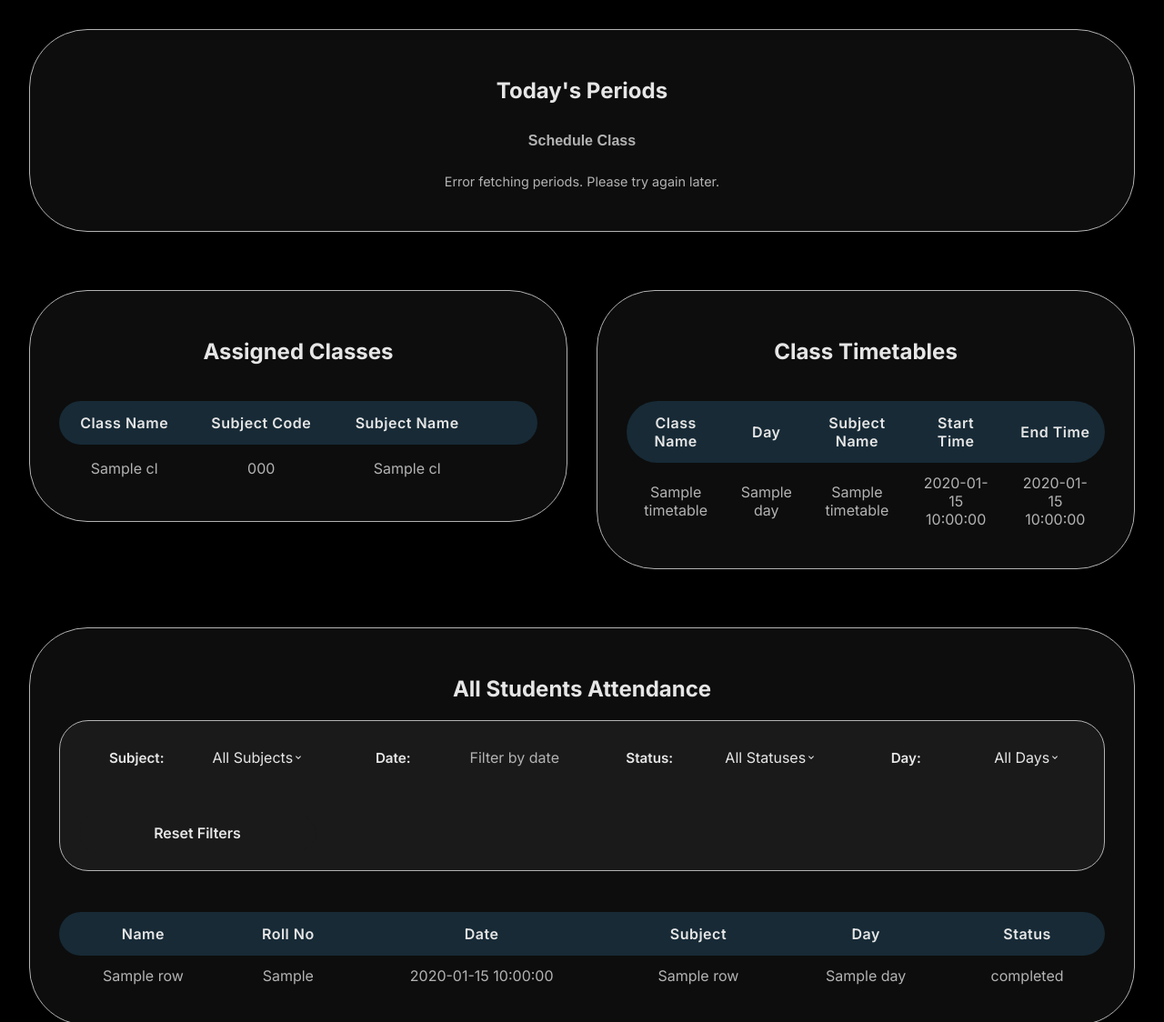
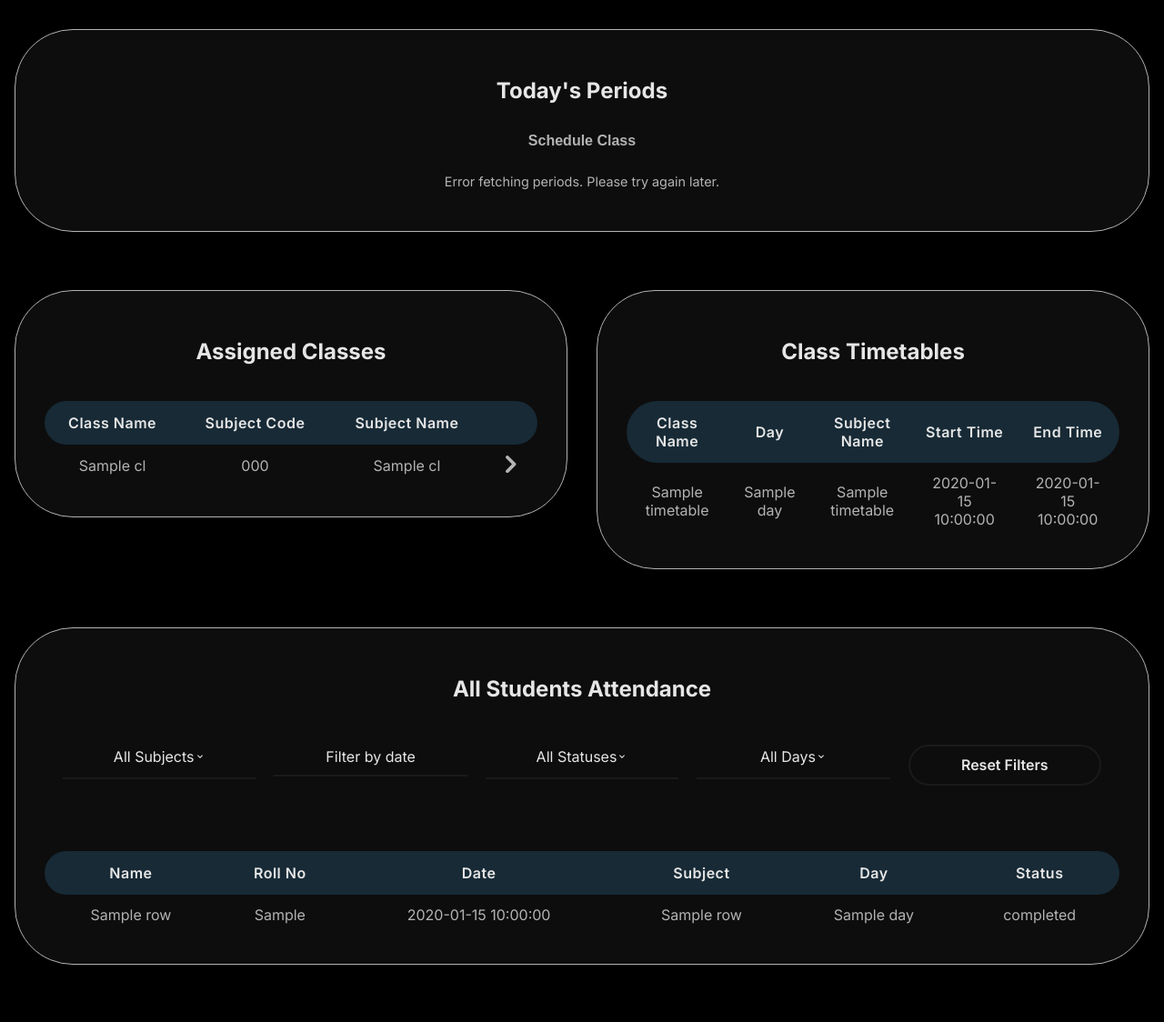
Before and after one commit to parampandher004/attendance-system, a Flask app: template web/templates/teacher_dashboard.html in a window 1280 px wide. Shown: the part 171-1295 px from the top of the page at 91% size. Run offline with Flask 3, Linux system fonts and the light colour scheme; the visitor is signed in with stand-in values (Sample User, id 1); the template is opened without the code that fills it: most values are stand-ins (such as "Sample title", 1, 10 or a date in 2020); a database or web service that is not in the repository returns one stand-in record (values such as "Sample title"); data that the repository does not hold is empty; some libraries are stand-ins or nearby versions.

Commit message:
Fixed some Bugs.

```diff
--- a/web/static/style.css
+++ b/web/static/style.css
@@ -85,18 +85,21 @@
   border: 1px solid var(--text-muted);
 }
 .dashboard-container {
-  width: 100vw;
+  width: 100%;
   height: 100vh;
   background-color: var(--bg-dark);
-  overflow: auto;
-  display: grid;
-  grid-template-rows: auto 1fr;
-  grid-template-areas: "header" "main";
+  overflow-y: auto;
   position: relative;
+  max-width: 100%;
+  padding: 0;
+  margin: 0;
+  box-sizing: border-box;
 }
 
 .main {
   grid-area: main;
+  max-width: 100%;
+  box-sizing: border-box;
 }
 
 .bottom-navbar {
@@ -121,8 +124,10 @@
   flex-wrap: wrap;
   justify-content: center;
   gap: 2rem;
-  padding: 2rem;
+  padding: 2rem 1rem;
   align-items: start;
+  box-sizing: border-box;
+  width: 100%;
 }
 
 .compartment {
@@ -133,9 +138,12 @@
   border: 1px solid var(--text-muted);
   text-align: center;
   justify-items: center;
-  width: 80%;
+  min-width: 300px;
+  width: 100%;
+  box-sizing: border-box;
 }
-.compartment h2 {
+.compartment h2,
+.modal h2 {
   color: var(--text-default);
 }
 .form-side,
@@ -544,6 +552,7 @@
 .table-container {
   overflow-x: auto;
   width: 100%;
+  max-width: 100%;
 }
 table {
   width: 100%;
@@ -651,15 +660,15 @@
 }
 .filter-controls {
   display: grid;
-  grid-template-columns: repeat(auto-fit, minmax(250px, 1fr));
+  grid-template-columns: repeat(auto-fit, minmax(200px, 1fr));
   gap: 20px;
+  width: 100%;
   max-width: 100%;
   padding: 18px 20px;
-  background: var(--bg-light);
   border-radius: 2rem;
   align-items: center;
   margin-bottom: 25px;
-  border: 1px solid var(--text-muted);
+  box-sizing: border-box;
 }
 
 .filter-controls label {
@@ -674,14 +683,14 @@
   width: 100%;
   display: flex;
   align-items: center;
+  position: relative;
 }
-/* Input Wrapper (.relative .mb-6) */
+
 .input-wrapper {
   position: relative;
   width: 100%;
 }
 
-/* Input Label (.block .mb-2 .font-medium) */
 .input-label {
   display: block;
   width: 100%;
@@ -690,22 +699,25 @@
 }
 .date-input {
   padding: 0px;
+  text-align: center;
 }
 
 .date-input::placeholder {
   text-align: center;
+  color: var(--text-default);
 }
 
-/* --- Custom Calendar Component Styling --- */
 .calendar-container {
   font-family: "Inter", Arial, Helvetica, sans-serif;
   position: absolute;
   z-index: 100;
   width: 300px;
-  background-color: var(--bg-default);
+  background-color: var(--bg-dark);
   border-radius: 12px;
   padding: 15px;
   opacity: 0;
+  right: 0;
+  top: 100%;
   visibility: hidden;
   transform: translateY(10px);
   transition: opacity 0.3s ease, transform 0.3s ease, visibility 0.3s;
--- a/web/templates/teacher_dashboard.html
+++ b/web/templates/teacher_dashboard.html
@@ -253,6 +253,7 @@
                   width="24"
                   height="24"
                   viewBox="0 0 6.3499999 6.3499999"
+                  class="view-students"
                   fill="none"
                   onclick="viewClassStudents('{{ cls['id'] }}')"
                 >
@@ -350,7 +351,6 @@
         data-table-id="attendance-table"
       >
         <div class="group" style="flex: 1">
-          <label for="subject_filter">Subject:</label>
           <select name="subject" id="subject_filter" class="js-custom-dropdown">
             <option value="">All Subjects</option>
             {% for cls in classes %}
@@ -362,7 +362,6 @@
         </div>
         <div class="calendar-wrapper" style="flex: 1">
           <div class="input-wrapper group">
-            <label for="filterDateInput" class="input-label">Date:</label>
             <input
               type="text"
               id="filterDateInput"
@@ -407,7 +406,6 @@
           </div>
         </div>
         <div class="group" style="flex: 1">
-          <label for="status_filter">Status:</label>
           <select name="status" id="status_filter" class="js-custom-dropdown">
             <option value="">All Statuses</option>
             <option value="present">Present</option>
@@ -416,7 +414,6 @@
         </div>
 
         <div class="group" style="flex: 1">
-          <label for="day_filter">Day:</label>
           <select name="day" id="day_filter" class="js-custom-dropdown">
             <option value="">All Days</option>
             <option value="monday">Monday</option>
@@ -467,7 +464,6 @@
 </div>
 
 <script src="{{ url_for('static', filename='custom-time.js')}}"></script>
-<script src="{{ url_for('static', filename='custom-calendar.js')}}"></script>
 <script src="{{ url_for('static', filename='custom-dropdown.js') }}"></script>
 <script>
   document.addEventListener("DOMContentLoaded", () => {
@@ -563,7 +559,6 @@
     }
   });
 
-  // A helper function you need in your template scope
   function getDisplayStatus(status) {
     switch (status) {
       case 'scheduled': return 'Scheduled';
@@ -595,7 +590,7 @@
               <td style="color:${color}">${percentage}%</td>
             </tr>`;
         });
-        document.getElementById("studentModal").style.display = "block";
+        document.getElementById("studentModal").style.display = "flex";
         document.getElementById("studentModalTitle").textContent = classes.find(c => c.id == tsId).class_name;
       });
   }
```
Also changed, not shown: other parts of web/static/style.css (+24 -6 lines), web/templates/student_dashboard.html (+2 -6 lines).
